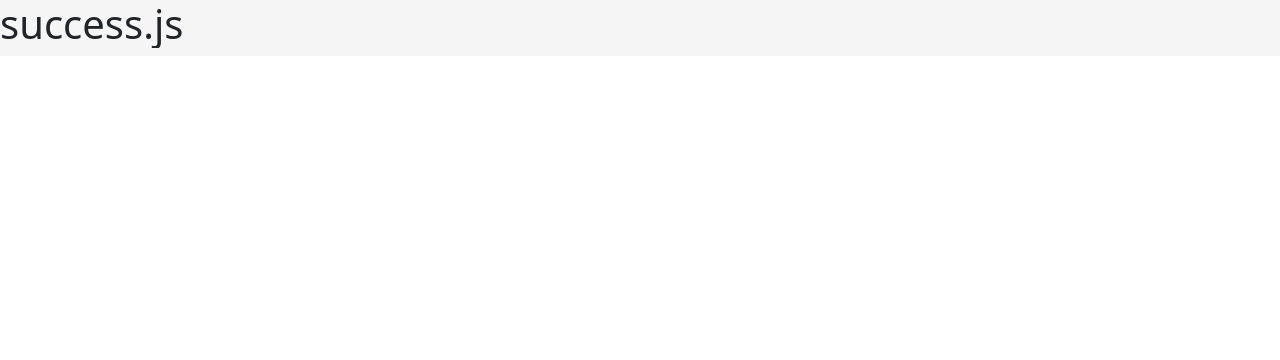
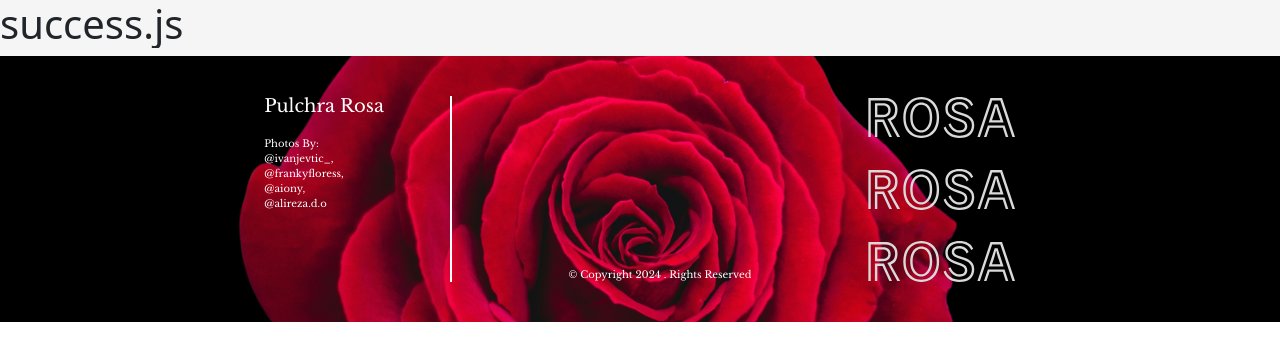
Before and after one commit to grantGCode/Shopping-Cart-Application-Frontend, a React (Create React App) app: page /success in a window 1280 px wide. Shown: the top 360 px of the page. Built offline with nearby package versions, Linux system fonts and the light colour scheme.

Commit message:
create footer component

```diff
--- a/src/App.js
+++ b/src/App.js
@@ -8,10 +8,9 @@ import Cancel from './pages/Cancel.jsx'
 import Store from './pages/Store.jsx'
 import Success from './pages/Success.jsx'
 import Navbar from './components/navbar/NavBar.js'
+import Footer from './components/footer/Footer.js'
 
 import 'bootstrap/dist/css/bootstrap.min.css'
-
-const credits = 'Photos By: @ivanjevtic_, @frankyfloress, @aiony, @alireza.d.o';
 
 function App() {
   return (
@@ -26,24 +25,17 @@ function App() {
                 <>
                   <Navbar />
                   <Store />
-                  <div className='footer'>
-                    <div className='footer-position-container'>
-                      <div className='footer-container-1'>
-                        <h3 className='footer-title'>Pulchra Rosa</h3>
-                        <p className='footer-description'>{credits}</p>
-                      </div>
-                      <div className='footer-container-2'>
-                        <span className='footer-copyright'>© Copyright 2024 . Rights Reserved</span>
-                      </div>
-                      <div className='footer-container-3'>
-                        <img className='footer-logo' src='./images/footer-logo.svg' alt='footer-logo'></img>
-                      </div>
-                    </div>
-                  </div>
+                  <Footer />
                 </>
               }
             ></Route>
-            <Route path='/success' element={<Success />}/>
+            <Route path='/success'
+              element={
+                <>
+                  <Success />
+                  <Footer />
+                </>
+              }/>
             <Route path='/cancel' element={<Cancel />} />
           </Routes>
         </Router>
--- /dev/null
+++ b/src/components/footer/Footer.js
@@ -0,0 +1,23 @@
+
+const credits = 'Photos By: @ivanjevtic_, @frankyfloress, @aiony, @alireza.d.o';
+
+function Footer() {
+  return (
+    <div className='footer'>
+    <div className='footer-position-container'>
+      <div className='footer-container-1'>
+        <h3 className='footer-title'>Pulchra Rosa</h3>
+        <p className='footer-description'>{credits}</p>
+      </div>
+      <div className='footer-container-2'>
+        <span className='footer-copyright'>© Copyright 2024 . Rights Reserved</span>
+      </div>
+      <div className='footer-container-3'>
+        <img className='footer-logo' src='./images/footer-logo.svg' alt='footer-logo'></img>
+      </div>
+    </div>
+  </div>
+  )
+}
+
+export default Footer
```
